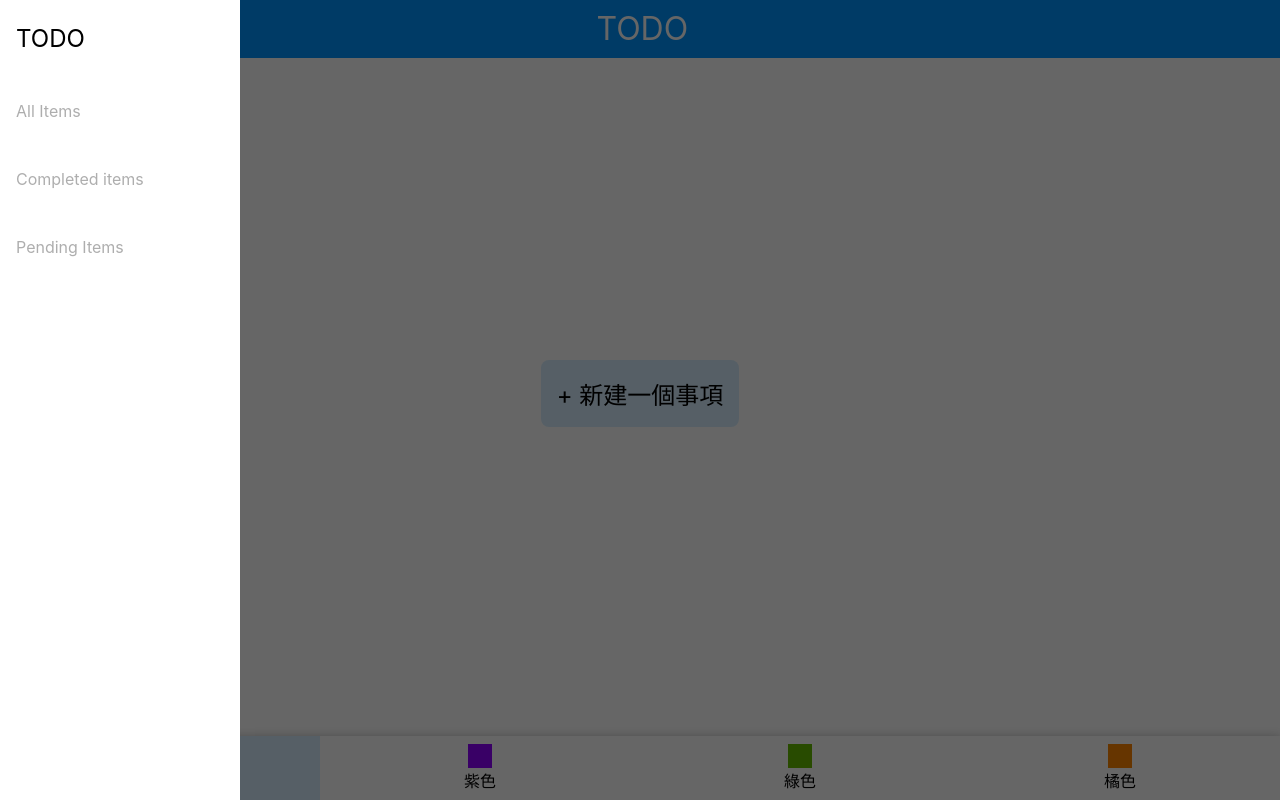
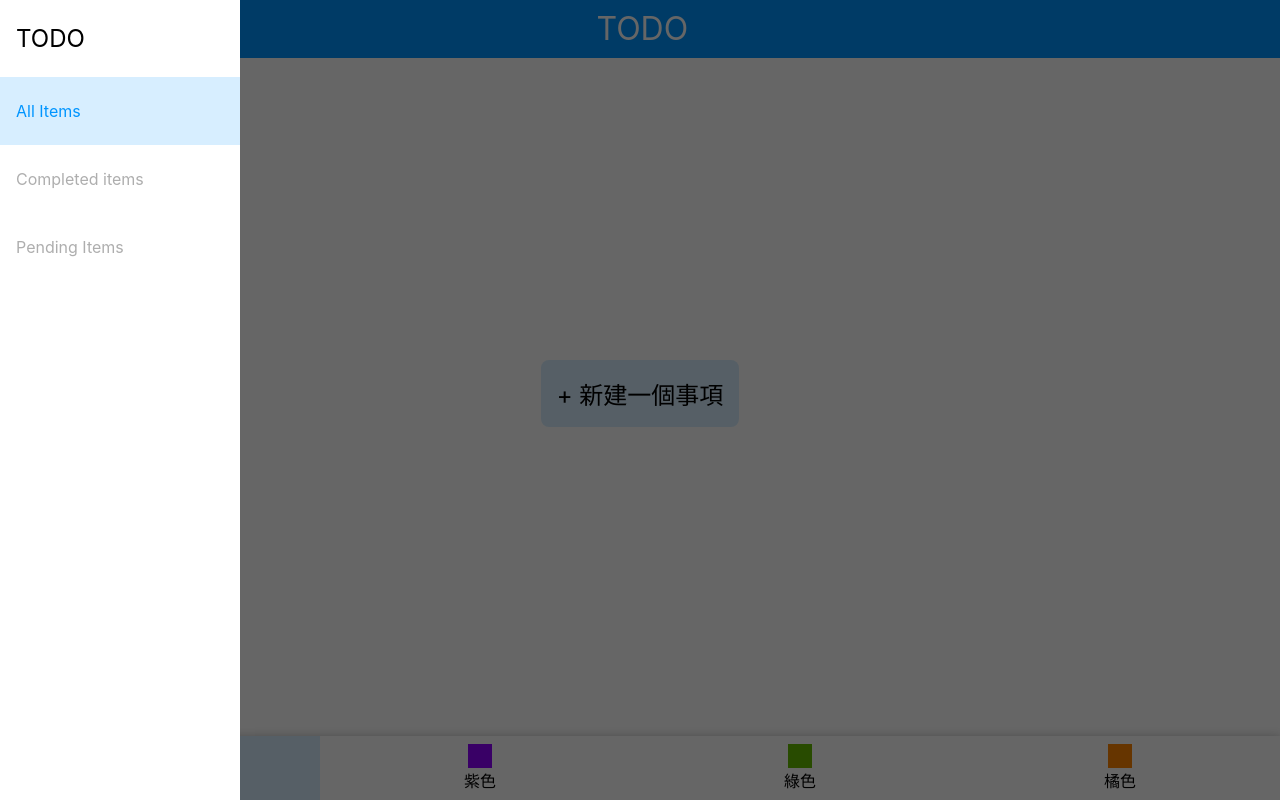
Before and after one commit to mychi15/vtech_assessment, a React (Create React App) app: page / in a window 1280 px wide. Both pictures are taken after a click on the element 31 px from the left and 28 px from the top of the page. Built offline with nearby package versions, Linux system fonts and the light colour scheme.

Commit message:
style menu items

```diff
--- a/src/App.scss
+++ b/src/App.scss
@@ -14,15 +14,44 @@ $app-black: #000;
 $app-white: #fff;
 $app-translucent: rgba(0, 0, 0, 0.6);
 
-:global(.hover-bg-blue){
-  &:hover {
-    background-color: $app-bg-blue;
-  }
-}
-
+// :global(.hover-bg-blue){
+//   &:hover {
+//     background-color: $app-bg-blue;
+//   }
+// }
+// :global(.hover-bg-purple){
+//   &:hover {
+//     background-color: $app-bg-purple;
+//   }
+// }
+// :global(.hover-bg-green){
+//   &:hover {
+//     background-color: $app-bg-green;
+//   }
+// }
+// :global(.hover-bg-orange){
+//   &:hover {
+//     background-color: $app-bg-orange;
+//   }
+// }
 :global(.hover-blue){
   &:hover {
     color: $app-blue;
+  }
+}
+:global(.hover-purple){
+  &:hover {
+    color: $app-purple;
+  }
+}
+:global(.hover-green){
+  &:hover {
+    color: $app-green;
+  }
+}
+:global(.hover-orange){
+  &:hover {
+    color: $app-orange;
   }
 }
 
--- a/src/Navigation/components/Menu.js
+++ b/src/Navigation/components/Menu.js
@@ -16,7 +16,7 @@ export default function Menu() {
 }
 
 function SideBar({ showMenu, setShowMenu }) {
-  const { setShowItemType } = useContext(ListContext);
+  const { setShowItemType, showItemType } = useContext(ListContext);
   const { theme } = useContext(ThemeContext);
 
   const handleMenuItem = (status) => {
@@ -24,17 +24,26 @@ function SideBar({ showMenu, setShowMenu }) {
     setShowMenu(!showMenu);
   }
 
+  const activeClasses = classnames({
+    [`bg-${theme}`]: true,
+    [`${theme}`]: true
+  })
+
+  const hoverClasses = classnames({
+    [`hover-${theme}`]: true
+  })
+
   return (
     <div className={css.menuContainer}>
       <div className={css.menuSideBar}>
         <div className={css.menuHeader}>TODO</div>
-        <div onClick={() => handleMenuItem("all")} className={classnames(css.menuItem, `hover-bg-${theme}`, `hover-${theme}`)}>
+        <div onClick={() => handleMenuItem("all")} className={classnames(css.menuItem, showItemType === "all" ? activeClasses : hoverClasses)}>
           <div>All Items</div>
         </div>
-        <div onClick={() => handleMenuItem("completed")} className={classnames(css.menuItem, `hover-bg-${theme}`, `hover-${theme}`)}>
+        <div onClick={() => handleMenuItem("completed")} className={classnames(css.menuItem, showItemType === "completed" ? activeClasses : hoverClasses)}>
           <div>Completed items</div>
         </div>
-        <div onClick={() => handleMenuItem("pending")} className={classnames(css.menuItem, `hover-bg-${theme}`, `hover-${theme}`)}>
+        <div onClick={() => handleMenuItem("pending")} className={classnames(css.menuItem, showItemType === "pending" ? activeClasses : hoverClasses)}>
           <div>Pending Items</div>
         </div>
       </div>
```
Also changed, not shown: src/assets/icons/hamburger-menu.svg (deleted).
